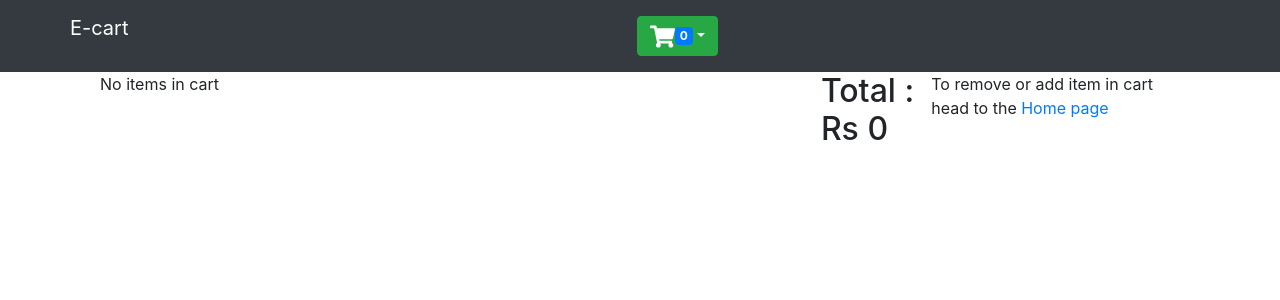
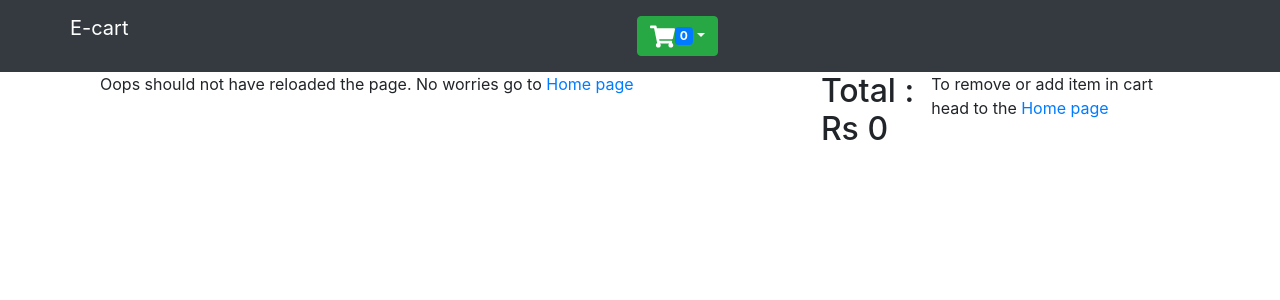
Before and after one commit to subham827/Backend-webcart, a React (Create React App) app: page /cart in a window 1280 px wide. Shown: the top 300 px of the page. Built offline with nearby package versions, Linux system fonts and the light colour scheme.

Commit message:
Update Cart.js

```diff
--- a/src/components/Cart.js
+++ b/src/components/Cart.js
@@ -82,7 +82,7 @@ const Cart = ({ carte, setCarte }) => {
             );
           })
         ) : (
-          <div>No items in cart</div>
+          <div>Oops should not have reloaded the page. No worries go to <Link to="/">Home page</Link></div>
         )}
           </Col>
         </Row>
```
